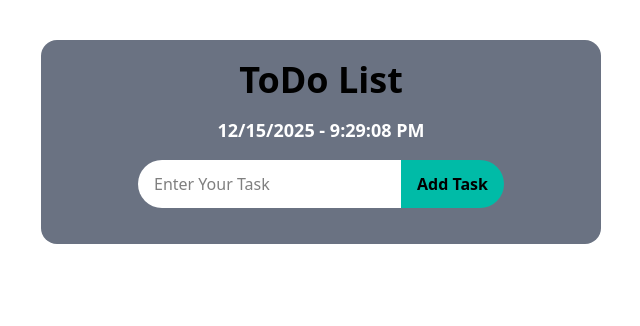
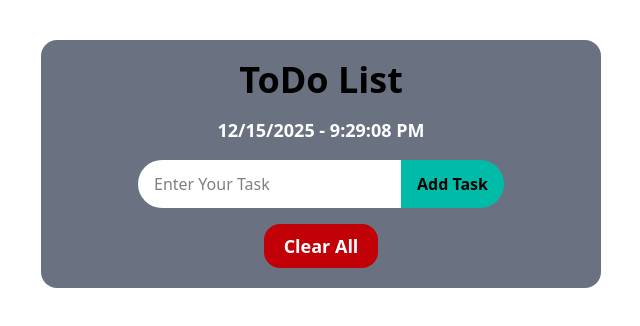
Before and after one commit to proshanto7/ToDoList, a React (Vite) app: page / in a window 1280 px wide. Shown: the top 326 px of the page, without its empty margins (319-959 px from the left). Built offline with nearby package versions, Linux system fonts and the light colour scheme.

Commit message:
delet button all clear add

```diff
--- a/src/component/todoList/ToDoList.jsx
+++ b/src/component/todoList/ToDoList.jsx
@@ -5,6 +5,7 @@ import { FaCheckDouble } from "react-icons/fa";
 function ToDoList() {
   const [inputValue, setInputValue] = useState("");
   const [todoList, setTodoList] = useState([]);
+  const [todoTime, setTodoTime] = useState("");
   // !input value function
   const handleInputValue = (e) => {
     setInputValue(e.target.value);
@@ -39,10 +40,9 @@ function ToDoList() {
     setTodoList((prevList) => [...prevList, upperCase]);
     setInputValue("");
   };
+  // todo list delete function
 
   //ToDo List time and date
-
-  const [todoTime, setTodoTime] = useState("");
 
   useEffect(() => {
     const interval = setInterval(() => {
@@ -55,6 +55,11 @@ function ToDoList() {
 
     return () => clearInterval(interval);
   }, []);
+  // Todo list delete function
+  const handleDelete = (value) => {
+    const filteredList = todoList.filter((item) => item !== value);
+    setTodoList(filteredList);
+  };
 
   return (
     <section className="mx-2">
@@ -62,7 +67,9 @@ function ToDoList() {
         <h1 className="font-bold text-4xl mb-4 text-center">ToDo List</h1>
 
         <div>
-          <h2 className="text-center font-semibold text-lg mb-4 text-white">{todoTime}</h2>
+          <h2 className="text-center font-semibold text-lg mb-4 text-white">
+            {todoTime}
+          </h2>
         </div>
 
         <div className="text-center">
@@ -83,7 +90,7 @@ function ToDoList() {
           </form>
         </div>
 
-        <div className="mt-4">
+        <div className="mt-4 text-center">
           <ul>
             {todoList.map((item, index) => {
               return (
@@ -99,7 +106,7 @@ function ToDoList() {
                     <button>
                       <FaCheckDouble className="text-[16px] hover:text-green-600 cursor-pointer duration-500 " />
                     </button>
-                    <button>
+                    <button onClick={() => handleDelete(item)}>
                       <MdDeleteForever className="text-2xl hover:text-red-600 cursor-pointer duration-500 " />
                     </button>
                   </div>
@@ -107,6 +114,13 @@ function ToDoList() {
               );
             })}
           </ul>
+
+          <button
+            onClick={() => setTodoList([])}
+            className="text-lg text-white bg-red-700 py-2 px-5 font-semibold rounded-2xl hover:bg-teal-600 duration-500 cursor-pointer"
+          >
+            Clear All
+          </button>
         </div>
       </div>
     </section>
```
